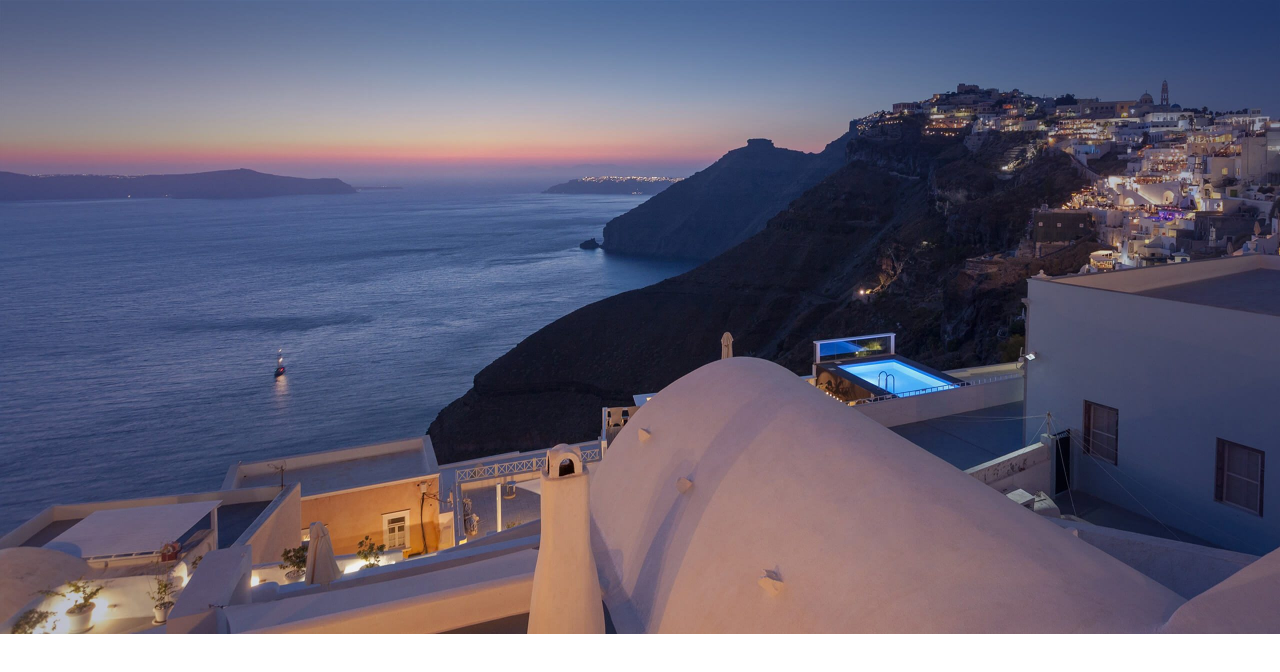
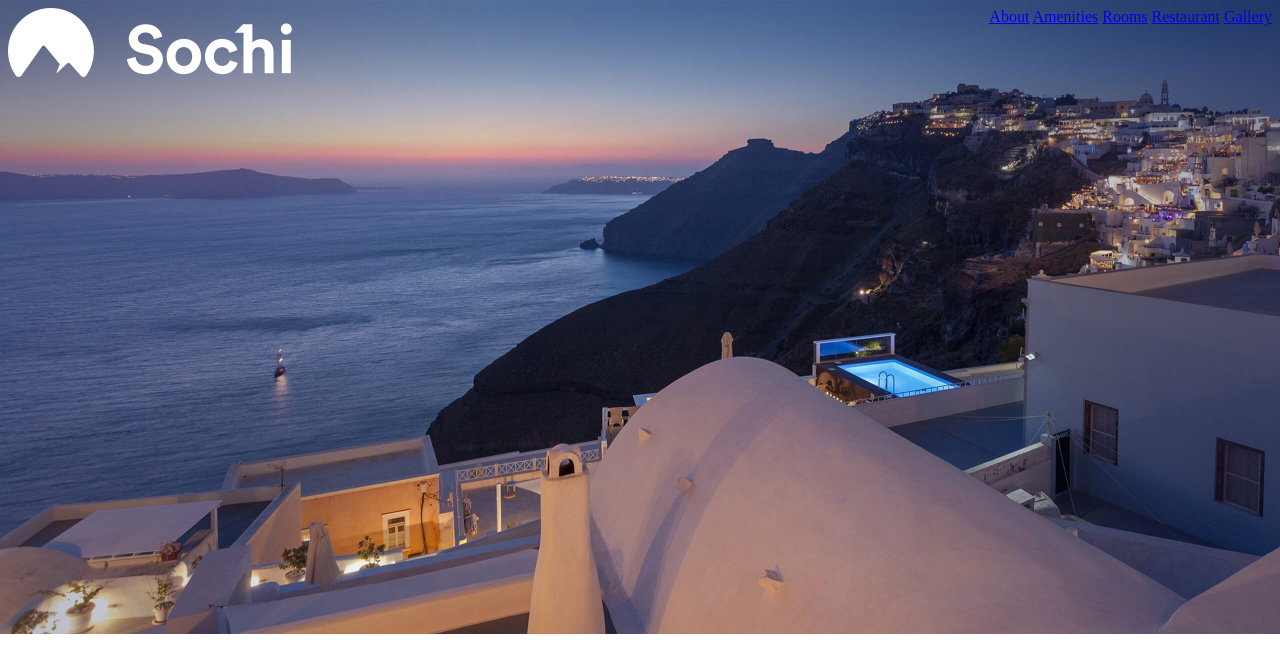
Before and after one commit to Dumont-Roty/Eval_Dev_Web, a plain HTML site: page index.html in a window 1280 px wide. Drawn offline with Linux system fonts and the light colour scheme.

Commit message:
création du header HTML

```diff
--- a/index.html
+++ b/index.html
@@ -8,6 +8,17 @@
     <link rel="shortcut icon" href="./Images/logo.png" type="Images/png">
 </head>
 <body>
-
+    <accueil>
+        <header id = "accueil">
+            <img src="/Images/logo.png" alt="logo" class="logo">
+            <nav>
+                <a href="About">About</a>
+                <a href="Amenities">Amenities</a>
+                <a href="Rooms">Rooms</a>
+                <a href="Restaurant">Restaurant</a>
+                <a href="Gallery">Gallery</a>
+            </nav>
+        </header>
+    </accueil>
 </body>
 </html>
--- a/styles.css
+++ b/styles.css
@@ -4,3 +4,10 @@ body {
     color: white;
     margin: 0, auto;
 }
+
+header {
+    display: flex;
+    flex-direction: row;
+    justify-content: space-between;
+    align-items: top;
+}
```
